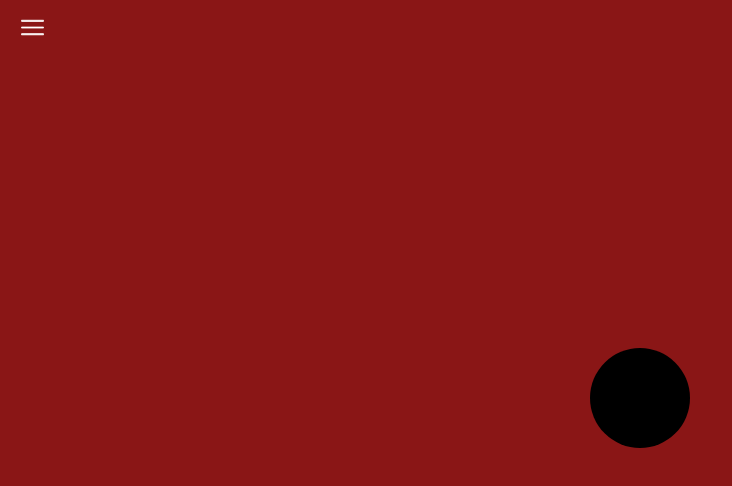
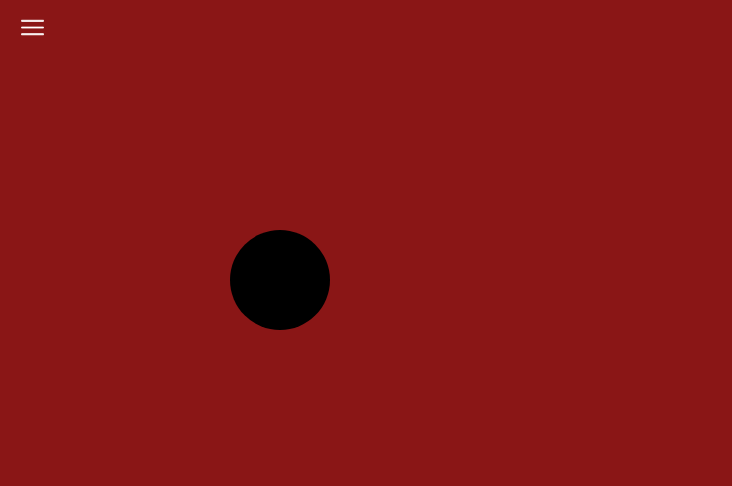
Before and after one commit to Paveu99/Tic-Tac-Toe-Front, a React (Vite) app: page /details in a window 1280 px wide. Shown: the top 486 px of the page, without its empty margins (0-732 px from the left). Built offline with nearby package versions, Linux system fonts and the light colour scheme.

Commit message:
Styles in CrossingLine.tsx changed to match relative Board.tsx component

```diff
--- a/src/components/styles/CrossingLine.scss
+++ b/src/components/styles/CrossingLine.scss
@@ -1,11 +1,8 @@
 .animated-line-container {
   position: absolute;
-  top: 50%;
-  left: 50%;
-  transform: translate(-50%, -50%);
 }
 
 .animated-line-svg {
-  width: 70vh; /* Dostosuj szerokość linii SVG według potrzeb */
-  height: 70vh; /* Dostosuj wysokość linii SVG według potrzeb */
+  width: 70vh;
+  height: 70vh;
 }
```
